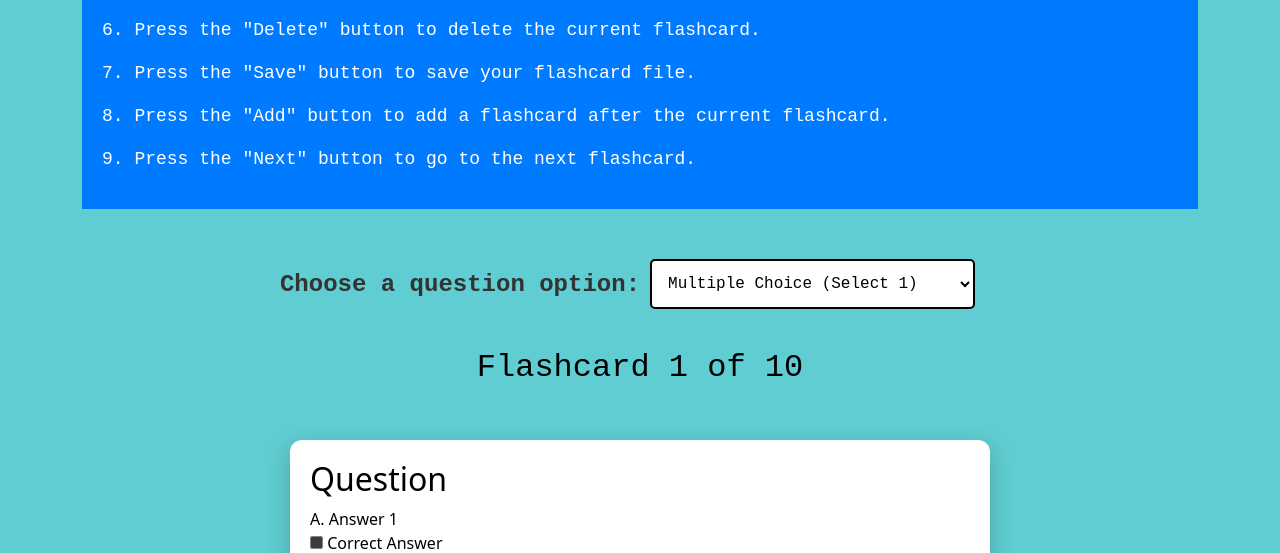
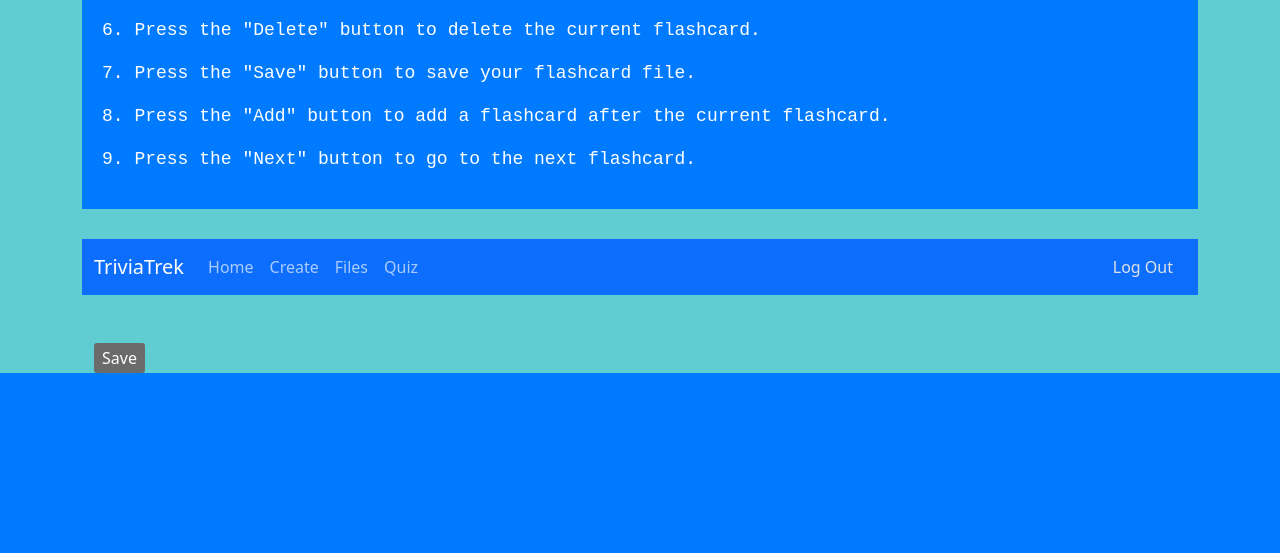
Before and after one commit to W2YUCR/CS180-Project, a Django app: page /create/ in a window 1280 px wide. Shown: the part 792-1345 px from the top of the page. After the commit the page ends 1165 px from the top, so only its background shows below. Run offline with Django 5.2, Linux system fonts and the light colour scheme; the visitor is signed in with stand-in values (Sample User, id 1); parts of the project's set-up code (start-up, migrations or seed data) failed here and were passed over.

Commit message:
Added the planned layout for the Create page.

```diff
--- a/core/templates/core/create.html
+++ b/core/templates/core/create.html
@@ -25,7 +25,7 @@
         <p>8. Press the "Add" button to add a flashcard after the current flashcard.<br></p>
         <p>9. Press the "Next" button to go to the next flashcard.<br></p>
     </div>
-    <div class="dropdown-container">
+    <!-- <div class="dropdown-container">
         <label for="dropdown">Choose a question option: </label>
         <select id="dropdown" name="dropdown">
             <option value="option1">Multiple Choice (Select 1)</option>
@@ -52,7 +52,8 @@
         <button>Save</button>
         <button>Add</button>
         <button>Next</button>
-    </div>
+    </div> -->
+    {% include "decks/card_form.html" %}
 {% endif %}
 
 {% endblock %}
```
